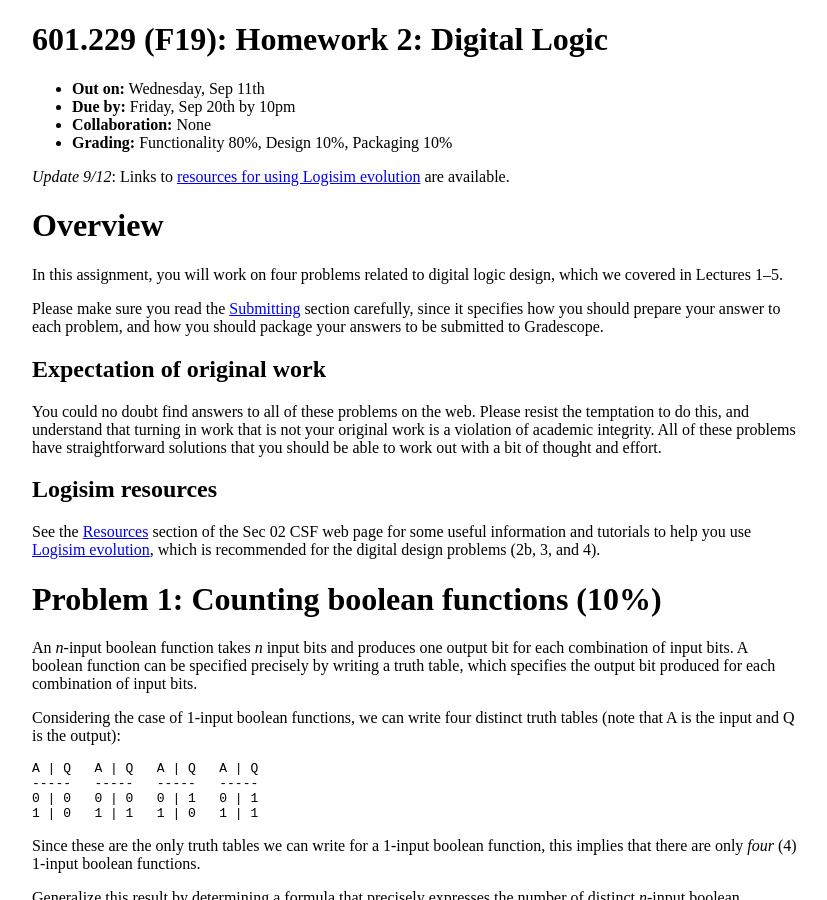
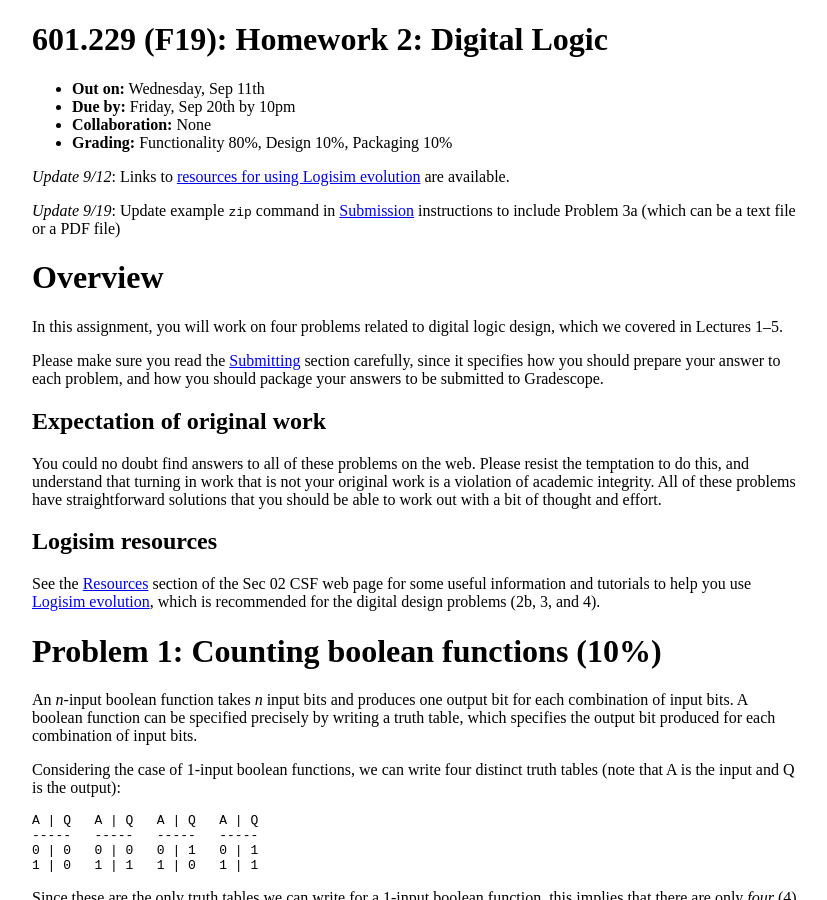
Before and after one commit to jhucsf/fall2019, a Jekyll site: the page built from hw/hw2.md, in a window 1280 px wide and 900 px high. Shown: the whole window, without its empty margins (224-1051 px from the left). Built offline with Jekyll 4.4.1, drawn with Linux system fonts in a browser that asks for light colours.

Commit message:
mention updating submission instructions

```diff
--- a/hw/hw2.md
+++ b/hw/hw2.md
@@ -9,6 +9,8 @@ title: "Homework 2: Digital Logic"
 -   **Grading:** Functionality 80%, Design 10%, Packaging 10%
 
 *Update 9/12*: Links to [resources for using Logisim evolution](../index.html#resources) are available.
+
+*Update 9/19*: Update example `zip` command in [Submission](#submitting) instructions to include Problem 3a (which can be a text file or a PDF file)
 
 # Overview
 
```
